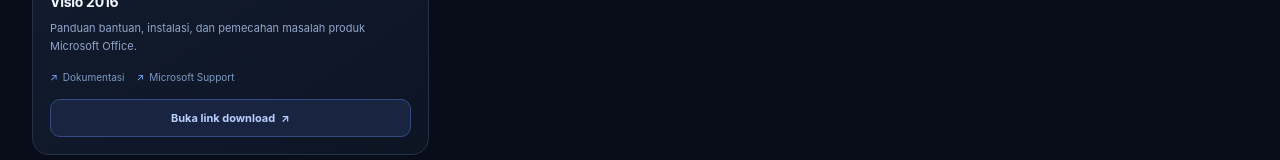
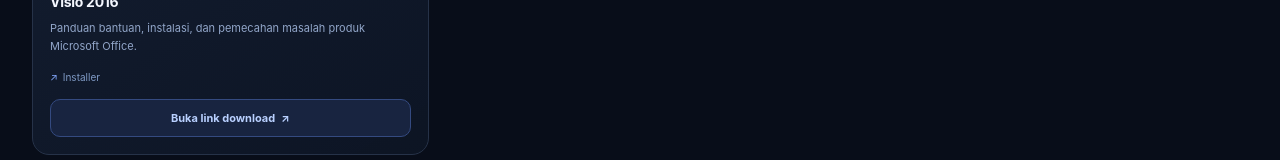
Before and after one commit to GAD-k/link, a plain HTML site: page index.html in a window 1280 px wide. Shown: the part 784-944 px from the top of the page. Drawn offline with Linux system fonts and the light colour scheme.

Commit message:
Update index.html

```diff
--- a/index.html
+++ b/index.html
@@ -200,8 +200,8 @@
         icon: "V",
         iconClass: "visio",
         description: "Panduan bantuan, instalasi, dan pemecahan masalah produk Microsoft Office.",
-        info: ["Dokumentasi", "Microsoft Support"],
-        url: "https://support.microsoft.com/office"
+        info: ["Installer"],
+        url: "https://drive.google.com/file/d/1JoDL9JMOmBRJ_zpO9yBKPTXikubc7VLw/view"
       }
     ];
 
```
